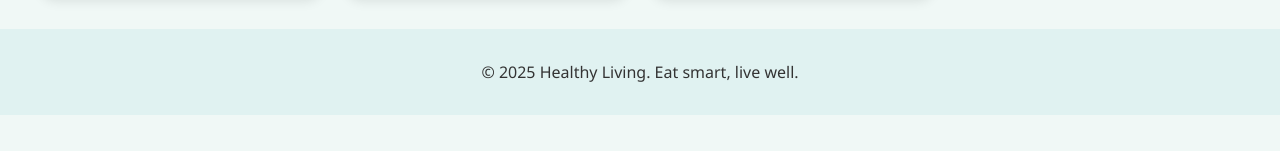
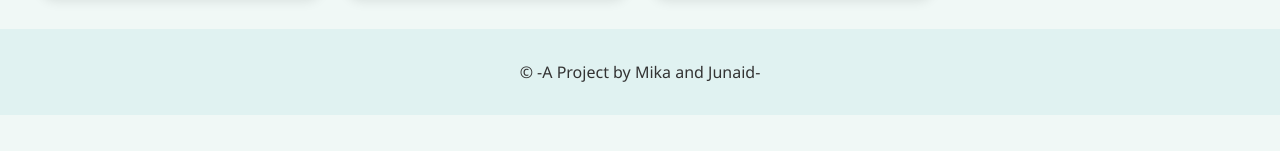
Before and after one commit to MikaTheGoat/Healthy-foods, a plain HTML site: page index.html in a window 1280 px wide. Shown: the part 549-700 px from the top of the page. Drawn offline with Linux system fonts and the light colour scheme.

Commit message:
Update index.html

```diff
--- a/index.html
+++ b/index.html
@@ -28,7 +28,7 @@
   </div>
 
   <footer>
-    <p>&copy; 2025 Healthy Living. Eat smart, live well.</p>
+    <p>&copy; -A Project by Mika and Junaid-</p>
   </footer>
 
   <script src="script.js"></script>
```
